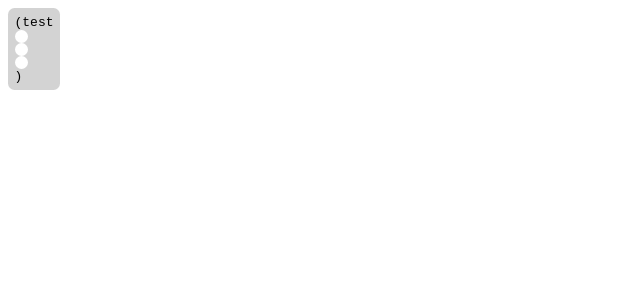
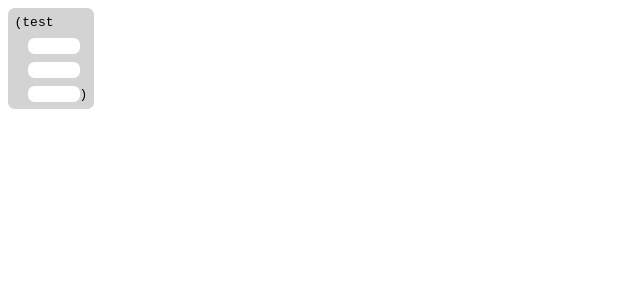
Before and after one commit to kimjulian-gc/Block-Parsons, a React (Vite) app: page / in a window 1280 px wide. Shown: the top 300 px of the page, without its empty margins (0-640 px from the left). Built offline with nearby package versions, Linux system fonts and the light colour scheme.

Commit message:
Adjust Block styles

```diff
--- a/src/block/ArgumentSlot.tsx
+++ b/src/block/ArgumentSlot.tsx
@@ -5,9 +5,12 @@ export function ArgumentSlot() {
   return (
     <Box
       width={"fit-content"}
+      minWidth={"3em"}
+      minHeight={"0.25em"}
       bgcolor={"white"}
       padding={"0.5em"}
       borderRadius={"0.5em"}
+      marginLeft={"1em"}
       aria-label={BlockLabels.ArgumentSlot}
     ></Box>
   );
--- a/src/block/Block.tsx
+++ b/src/block/Block.tsx
@@ -1,4 +1,4 @@
-import { Box } from "@mui/material";
+import { Stack } from "@mui/material";
 import { useState } from "react";
 import { ArgumentSlot } from "./ArgumentSlot.tsx";
 
@@ -16,18 +16,25 @@ export function Block({ name, argumentOptions: { minAmount } }: BlockProps) {
   const [args] = useState<null[]>(Array.from({ length: minAmount }));
 
   return (
-    <Box
+    <Stack
       width={"fit-content"}
       bgcolor={"lightgray"}
       padding={"0.5em"}
       borderRadius={"0.5em"}
       fontFamily={"monospace"}
+      spacing={1}
+      useFlexGap
     >
       ({name}
-      {args.map((_, index) => (
-        <ArgumentSlot key={index} />
-      ))}
-      )
-    </Box>
+      {args.map((_, index) =>
+        index === args.length - 1 ? (
+          <Stack direction={"row"} alignItems={"center"} key={index}>
+            <ArgumentSlot />)
+          </Stack>
+        ) : (
+          <ArgumentSlot key={index} />
+        ),
+      )}
+    </Stack>
   );
 }
```
